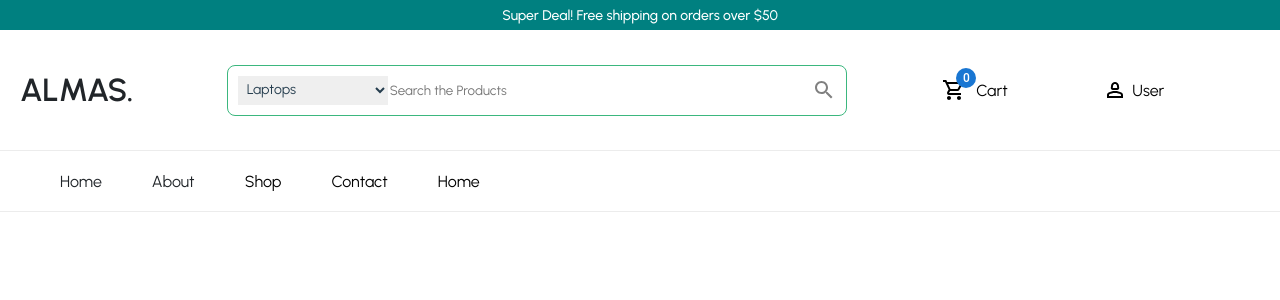
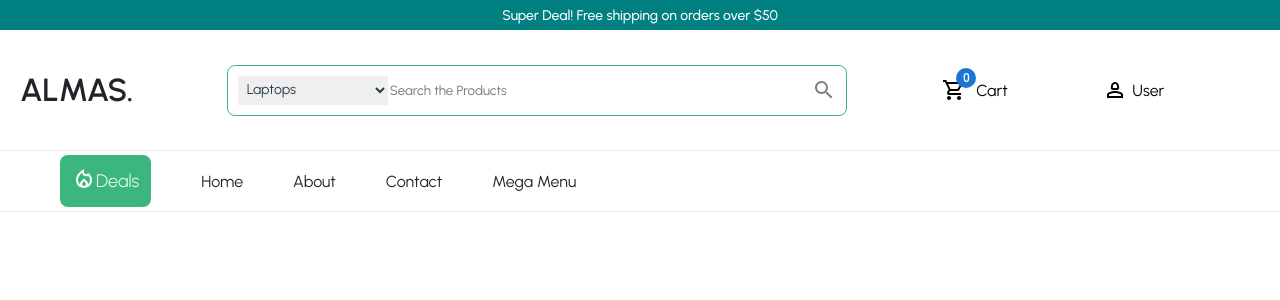
Before and after one commit to almasrafaqat/PahlaStore, a React (Create React App) app: page / in a window 1280 px wide. Shown: the top 300 px of the page. Built offline with nearby package versions, Linux system fonts and the light colour scheme.

Commit message:
Navbar Layout

```diff
--- a/src/components/header/header.component.jsx
+++ b/src/components/header/header.component.jsx
@@ -1,4 +1,5 @@
 import {
+  LocalFireDepartmentOutlined,
   Person2Outlined,
   SearchOutlined,
   ShoppingCartOutlined,
@@ -109,6 +110,24 @@ const MenuItem = styled.ul`
 
 const ListItem = styled.li`
   margin-right: 50px;
+  display: flex;
+  align-items: center;
+`;
+
+const Deals = styled.div`
+  display: flex;
+  align-items: center;
+  background-color: ${({ theme }) => theme.colors.border};
+  color: ${({ theme }) => theme.colors.white};
+  border-radius: 8px;
+  padding: 12px;
+`;
+
+const DealIcon = styled.span``;
+const DealText = styled.span`
+  font-size: 18px;
+  font-weight: 300;
+  color: ${({ theme }) => theme.colors.white};
 `;
 
 const Header = () => {
@@ -149,11 +168,28 @@ const Header = () => {
       </Wrapper>
       <Wrapper type="menu">
         <MenuItem>
-          <ListItem><Link to="/">Home</Link></ListItem>
-          <ListItem><Link to="/about">About</Link></ListItem>
-          <ListItem>Shop</ListItem>
-          <ListItem>Contact</ListItem>
-          <ListItem>Home</ListItem>
+          <ListItem type="deals">
+            <Deals>
+              <DealIcon>
+                <LocalFireDepartmentOutlined />
+              </DealIcon>
+              <Link to="/">
+                <DealText>Deals</DealText>
+              </Link>
+            </Deals>
+          </ListItem>
+          <ListItem>
+            <Link to="/">Home</Link>
+          </ListItem>
+          <ListItem>
+            <Link to="/about">About</Link>
+          </ListItem>
+          <ListItem>
+            <Link to="/about">Contact</Link>
+          </ListItem>
+          <ListItem>
+            <Link to="/about">Mega Menu</Link>
+          </ListItem>
         </MenuItem>
       </Wrapper>
     </Container>
```
